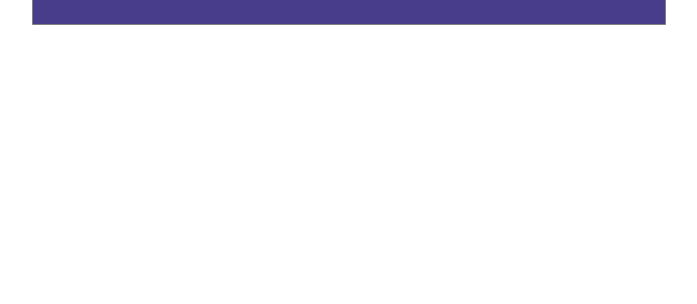
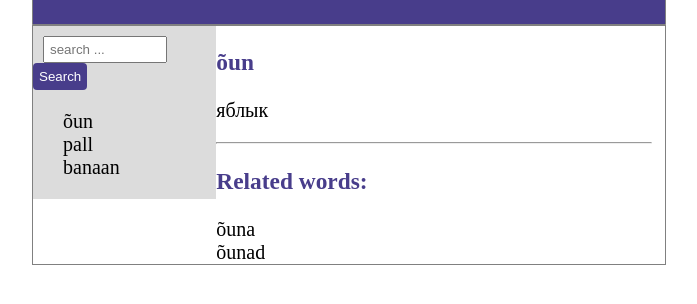
Before and after one commit to Razumeichyk/Estonian-Belarusian-Dictionary, a plain HTML site: page index.html in a window 1280 px wide. Shown: the part 118-422 px from the top of the page, without its empty margins (291-988 px from the left). Drawn offline with Linux system fonts and the light colour scheme.

Commit message:
Translation, related words, search

```diff
--- a/index.html
+++ b/index.html
@@ -1,12 +1,33 @@
 <!DOCTYPE html>
 <html>
 <head>
-    <title>Estonian-Belarusian Dictionary</title>
+    <title>Эстонска-беларускі слоўнік</title>
     <link rel="stylesheet" type="text/css" href="style.css">
 </head>
 <body>
     <div class="header">
         <h1>Estonian-Belarusian Dictionary</h1>
     </div>
+
+    <div class="wrapper">
+        <div class="words">
+            <input type="text" id="search" placeholder="search ...">
+            <button onclick="search()">Search</button>
+
+            <ul id="word_list"></ul>
+        </div>
+
+        <div class="word">
+            <h3 id="word_text"></h3>
+            <p id="translation"></p>
+
+            <hr>
+
+            <h3>Related words:</h3>
+            <li id="related"></li>
+        </div>
+
+    </div><!--/wrapper ends here-->
 </body>
 </html>
+<script src="main.js"></script>
--- /dev/null
+++ b/main.js
@@ -0,0 +1,72 @@
+const dictionary = [
+    {
+        word:"õun",
+        translation:"яблык",
+        rel:["õuna","õunad"]
+    },
+    {
+        word:"pall",
+        translation:"мяч",
+        rel:["palli","pallid"]
+    },
+    {
+        word:"banaan",
+        translation:"банан",
+        rel:["banaani","banaanid"]
+    }
+
+];
+
+// fill the dictionary with words
+init = function(){
+    for (let i = 0; i < dictionary.length; i++){
+        document.getElementById('word_list').innerHTML += "<li onclick='show(" + i + ")'>" +
+        dictionary[i].word + "</li>";
+    }
+}
+
+//call the init functon when page loads
+init();
+
+// display a word, its translation and related words
+show = function(i){
+    document.getElementById('word_text').innerHTML = dictionary[i].word;
+    document.getElementById('translation').innerHTML = dictionary[i].translation;
+
+    let list = "";
+
+    for(let j = 0; j < dictionary[i].rel.length; j++){
+        list += "<li>" + dictionary[i].rel[j] + "</li>";
+        document.getElementById('related').innerHTML = list;
+    }
+}
+
+//show first word in the dictionary when page loads
+show(0);
+
+//search functionality
+search = function(){
+    query = document.getElementById('search').value;
+
+    if(query == "") {
+        return;
+    }
+
+    found = -1; //initialize found to false
+
+    for (let i = 0; i < dictionary.length; i++){
+        if (query == dictionary[i].word) {
+            found = i;
+            break;
+        } else {
+            document.getElementById('word_text').innerHTML = "Word not found";
+            document.getElementById('translation').innerHTML = "The word you entered is not found in our dictionary";
+            document.getElementById('related').innerHTML = "No relared words";
+        }
+0
+    }
+
+    if (found >= 0) {
+        show(found);
+    }
+}
--- a/style.css
+++ b/style.css
@@ -11,3 +11,63 @@ body {
     border: 1px solid gray;
     border-radius: 8px 8px 0px 0px;
 }
+
+.wrapper {
+    width: 50%;
+    margin: 0px auto;
+    border: 1px solid grey;
+}
+
+.wrapper::after {
+    content: "";
+    display: block;
+    clear: both;
+}
+
+.words {
+    width: 29%;
+    background: #dcdcdc;
+    padding-top: 10px;
+    float: left;
+}
+
+.word {
+    width: 69%;
+    float: left;
+    padding-left: 10xp;
+}
+#word_list {
+    max-height: 400px;
+    overflow-y: scroll;
+}
+
+li {
+    list-style-type: none;
+}
+
+li:hover {
+    cursor: pointer;
+    color: #483D8B;
+}
+
+ul {
+    margin-left: -10px;
+}
+h3 {
+    color: #483D8B;
+}
+
+#search {
+    margin-left: 10px;
+    width: 60%;
+    padding: 5px;
+    height: 13px;
+}
+
+button {
+    height: 27px;
+    background: #483D8B;
+    color: white;
+    border: none;
+    border-radius: 4px;
+}
```
